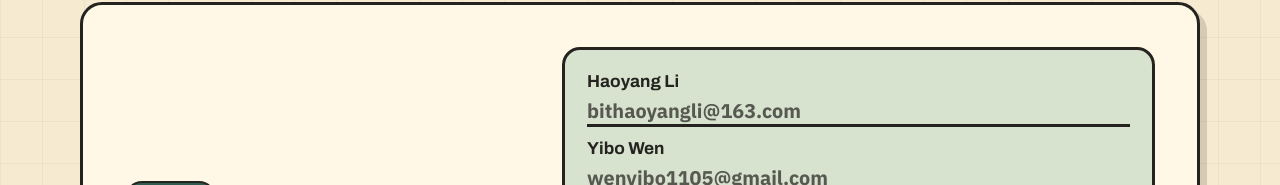
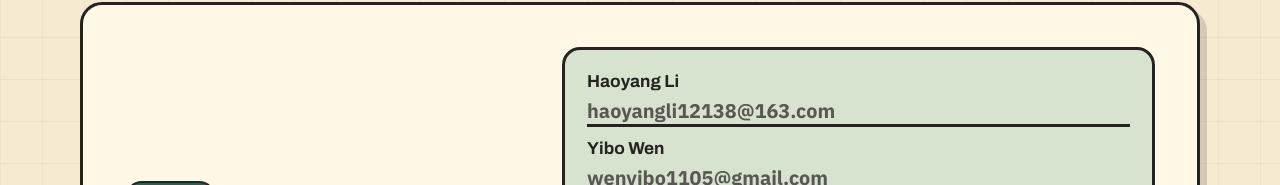
Before and after one commit to spiralhand/spiralhand.github.io, a React (Vite) app: page / in a window 1280 px wide. Shown: the part 1097-1282 px from the top of the page. Built offline with nearby package versions, Linux system fonts and the light colour scheme.

Commit message:
Update Haoyang Li contact email

```diff
--- a/src/content/site.ts
+++ b/src/content/site.ts
@@ -28,7 +28,7 @@ export const aboutInfo = {
     'We are a research team working on dexterous robotic hands, compliant mechanisms, and proprioception. Welcome to join our journey!',
   affiliation: 'School of Automation, Beijing Institute of Technology',
   members: [
-    { name: 'Haoyang Li', email: 'bithaoyangli@163.com' },
+    { name: 'Haoyang Li', email: 'haoyangli12138@163.com' },
     { name: 'Yibo Wen', email: 'wenyibo1105@gmail.com' },
     { name: 'Yiheng Xu', email: 'xyh15523@gmail.com' },
     { name: 'Yixiang Fan', email: 'fanyixiang318@gmail.com' },
```
Also changed, not shown: 1 other file (tests, documents, lock files or other folders).
